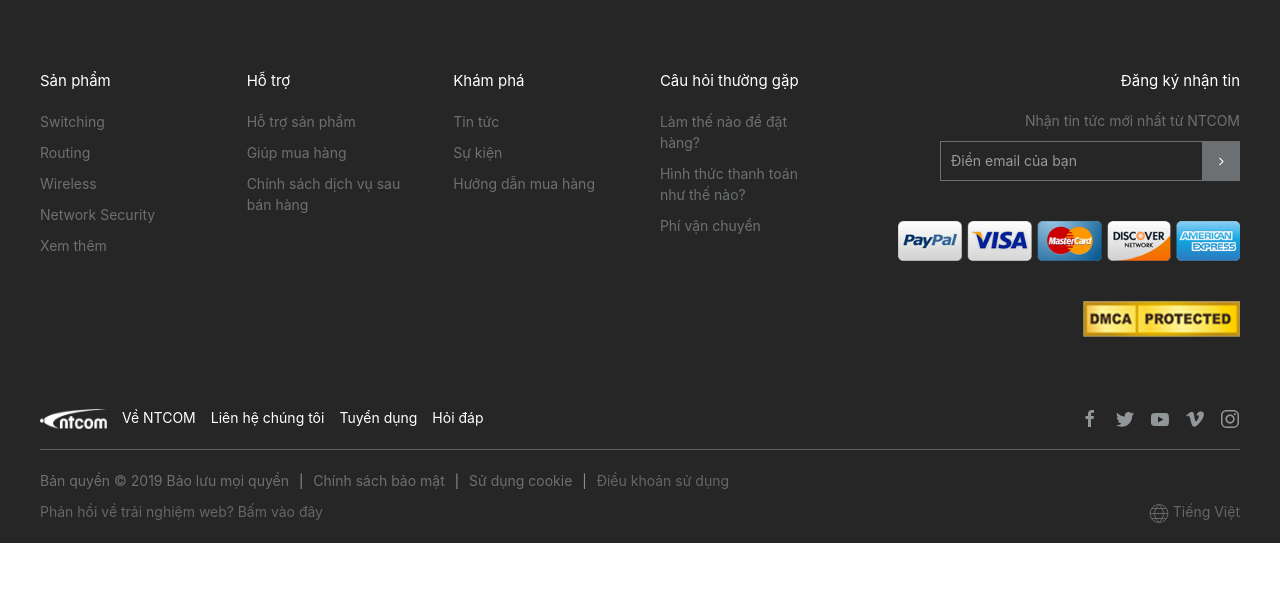
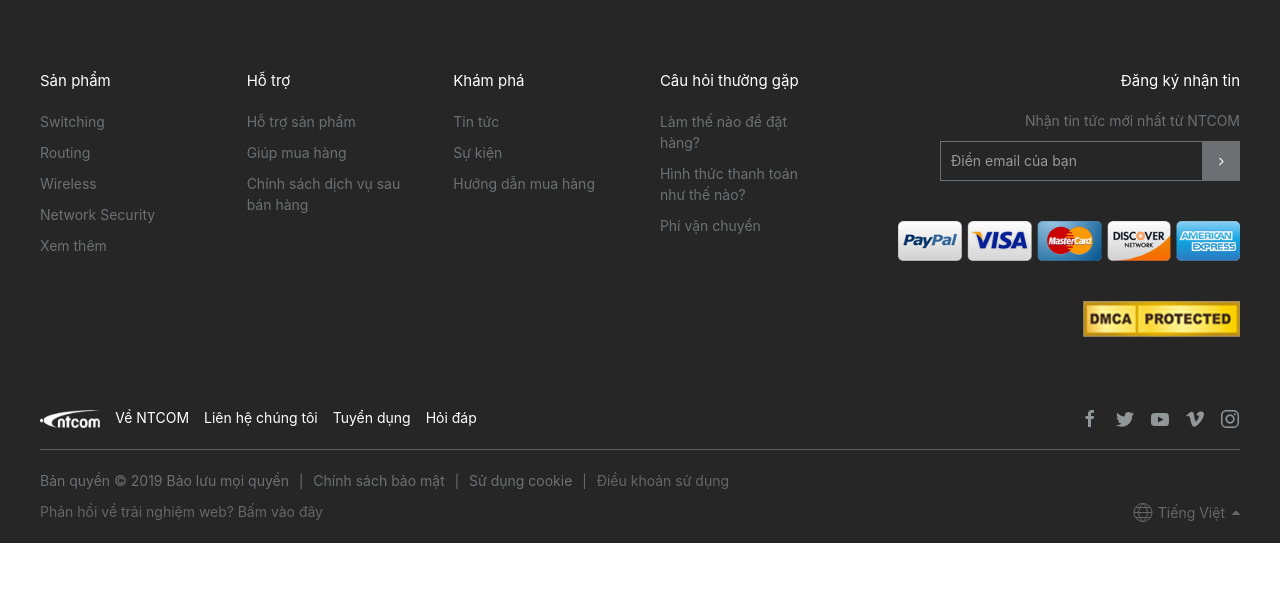
Before and after one commit to lemanhhai1310/ntcom, a PHP site: page / in a window 1280 px wide. Shown: the top 599 px of the page. Run offline with PHP 8.4, Linux system fonts and the light colour scheme; some libraries are stand-ins or nearby versions.

Commit message:
update footer phần language

```diff
--- a/css/layout.css
+++ b/css/layout.css
@@ -1,2 +1,2 @@
-body{font-size:14px}#footer{background-color:#262626}#footer hr{border-color:#606060}.title_f{color:#ffffff;font-size:15px}.list1_f li a{color:#6d7072}.box1_f .uk-legend{font-size:14px;color:#6d7072}.box1_f .uk-input{background-color:transparent;border-color:#6d7072;font-size:14px}.box1_f .uk-button{background-color:#6d7072;border-color:#6d7072}.payment_method{margin-left:-5px}.payment_method>li{padding-left:5px}.payment_method>li img{height:40px}.dcma img{height:36px}.site_map_f li a{color:#ffffff;font-size:14px}.site_map_f li a img{height:20px}.site_map_f li a span{color:#919699}.Nav_f li{font-size:13px}.Nav_f li a,.Nav_f li span{color:#6d7072}.Nav_f li:nth-child(n+2):not(.uk-first-column):before{content:'|';margin:0 10px}
+body{font-size:14px}#footer{background-color:#262626}#footer hr{border-color:#606060}.title_f{color:#ffffff;font-size:15px}.list1_f li a{color:#6d7072}.box1_f .uk-legend{font-size:14px;color:#6d7072}.box1_f .uk-input{background-color:transparent;border-color:#6d7072;font-size:14px}.box1_f .uk-button{background-color:#6d7072;border-color:#6d7072}.payment_method{margin-left:-5px}.payment_method>li{padding-left:5px}.payment_method>li img{height:40px}.dcma img{height:36px}.site_map_f li a{color:#ffffff;font-size:14px}.site_map_f li a img{height:18px}.site_map_f li a span{color:#919699}.Nav_f li{font-size:13px}.Nav_f li a,.Nav_f li span{color:#6d7072}.Nav_f li:nth-child(n+2):not(.uk-first-column):before{content:'|';margin:0 10px;color:#6d7072}.select_lang:after{content:"\f0d8";font-family:FontAwesome;position:absolute;top:0;right:0;display:inline-block}
 /*# sourceMappingURL=layout.css.map */
--- a/footer.php
+++ b/footer.php
@@ -117,9 +117,9 @@
                             <option value="1">Tiếng Việt</option>
                             <option value="2">Tiếng Anh</option>
                         </select>
-                        <span class="uk-link-reset">
+                        <span class="uk-link-reset select_lang uk-flex uk-position-relative uk-padding-small uk-padding-remove-top uk-padding-remove-bottom uk-padding-remove-left">
                             <span uk-icon="icon: world"></span>
-                            <span></span>
+                            <span style="margin-left: 5px;"></span>
                         </span>
                     </div>
                 </div>
--- a/scss/_footer.scss
+++ b/scss/_footer.scss
@@ -50,7 +50,7 @@
       color: #ffffff;
       font-size: 14px;
       img{
-        height: 20px;
+        height: 18px;
       }
       span{
         color: #919699;
@@ -69,9 +69,19 @@
         &:before{
           content: '|';
           margin: 0 10px;
-
+          color: #6d7072;
         }
       }
     }
   }
 }
+.select_lang{
+  &:after{
+    content: "\f0d8";
+    font-family: FontAwesome;
+    position: absolute;
+    top: 0;
+    right: 0;
+    display: inline-block;
+  }
+}
```
Also changed, not shown: 1 other file.
